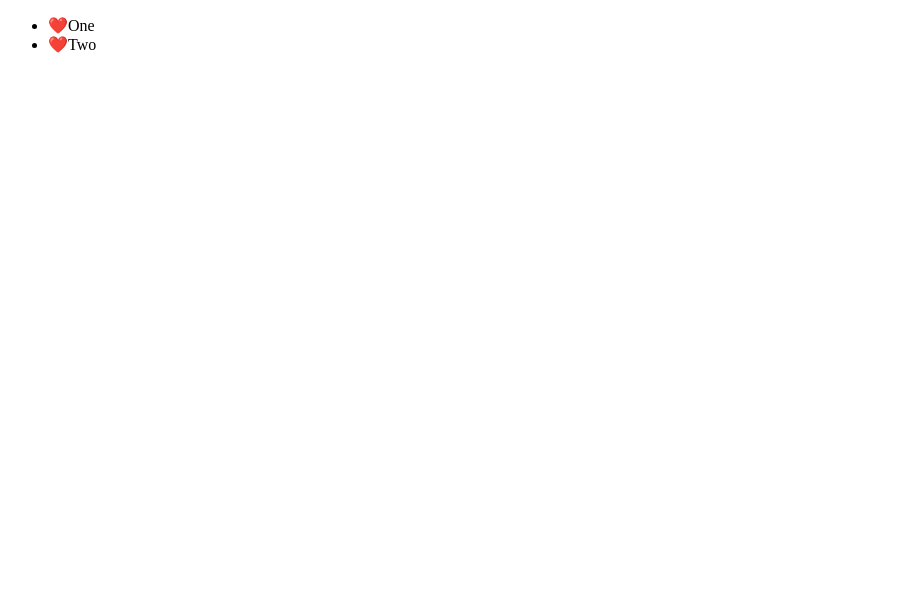
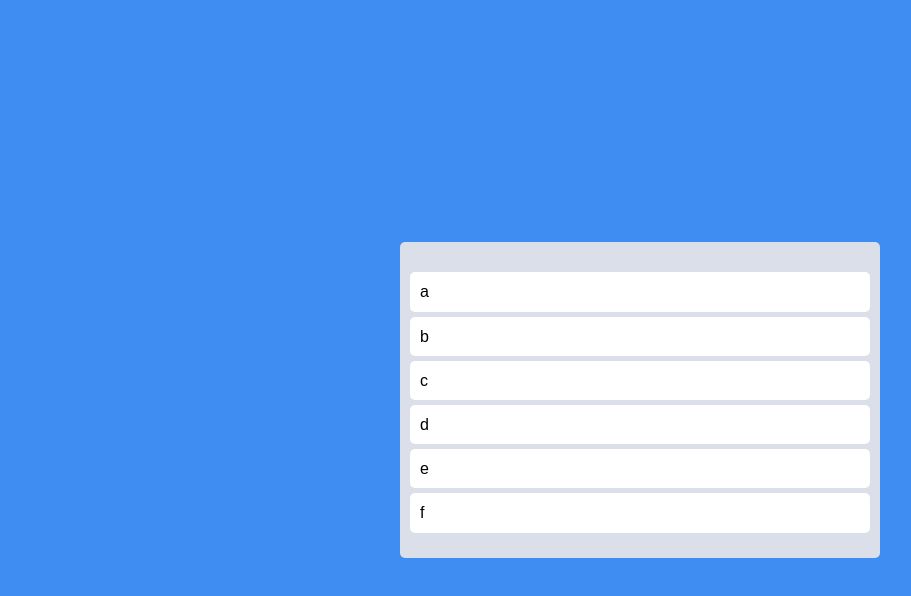
Before and after one commit to caminobelllo/LikeLionFE-reactstudy, a React (Create React App) app: page / in a window 1280 px wide. Shown: the top 596 px of the page, without its empty margins (0-911 px from the left). Built offline with nearby package versions, Linux system fonts and the light colour scheme.

Commit message:
course 7.4

```diff
--- a/src/App.tsx
+++ b/src/App.tsx
@@ -1,33 +1,67 @@
 import { DragDropContext, Draggable, Droppable } from "react-beautiful-dnd";
+import styled from "styled-components";
+
+const Wrapper = styled.div`
+  display: flex;
+  max-width: 480px;
+  width: 100%;
+  margin: 0 auto;
+  justify-content: center;
+  align-items: center;
+  height: 100vh;
+`;
+
+const Boards = styled.div`
+  display: grid;
+  width: 100%;
+  grid-template-columns: repeat(1, 1fr);
+`;
+
+const Board = styled.div`
+  padding: 20px 10px;
+  padding-top: 30px;
+  background-color: ${(props) => props.theme.boardColor};
+  border-radius: 5px;
+  min-height: 200px;
+`;
+
+const Card = styled.div`
+  border-radius: 5px;
+  margin-bottom: 5px;
+  padding: 10px 10px;
+  background-color: ${(props) => props.theme.cardColor};
+`;
+
+const toDos = ["a", "b", "c", "d", "e", "f"];
 
 function App() {
   const onDragEnd = () => {};
   return (
     <DragDropContext onDragEnd={onDragEnd}>
-      <div>
+      <Wrapper>
+        <Boards>
           <Droppable droppableId="one">
             {(magic) => (
-            <ul ref={magic.innerRef} {...magic.droppableProps}>
-              <Draggable draggableId="first" index={0}>
+              <Board ref={magic.innerRef} {...magic.droppableProps}>
+                {toDos.map((toDo, index) => (
+                  <Draggable draggableId={toDo} index={index}>
                     {(magic) => (
-                  <li ref={magic.innerRef} {...magic.draggableProps}>
-                    <span {...magic.dragHandleProps}>❤️</span>
-                    One
-                  </li>
+                      <Card
+                        ref={magic.innerRef}
+                        {...magic.dragHandleProps}
+                        {...magic.draggableProps}
+                      >
+                        {toDo}
+                      </Card>
                     )}
                   </Draggable>
-              <Draggable draggableId="second" index={1}>
-                {(magic) => (
-                  <li ref={magic.innerRef} {...magic.draggableProps}>
-                    <span {...magic.dragHandleProps}>❤️</span>
-                    Two
-                  </li>
-                )}
-              </Draggable>
-            </ul>
+                ))}
+                {magic.placeholder}
+              </Board>
             )}
           </Droppable>
-      </div>
+        </Boards>
+      </Wrapper>
     </DragDropContext>
   );
 }
--- a/src/index.tsx
+++ b/src/index.tsx
@@ -2,16 +2,87 @@
 import ReactDOM from "react-dom/client";
 import App from "./App";
 import { RecoilRoot } from "recoil";
-import { ThemeProvider } from "styled-components";
+import { createGlobalStyle, ThemeProvider } from "styled-components";
 import { darkTheme } from "./theme";
+
+const GlobalStyle = createGlobalStyle`
+/* set font */
+@import url('https://fonts.googleapis.com/css2?family=Source+Sans+3:wght@300;400&display=swap');
+
+/* reset styles */
+html, body, div, span, applet, object, iframe,
+h1, h2, h3, h4, h5, h6, p, blockquote, pre,
+a, abbr, acronym, address, big, cite, code,
+del, dfn, em, img, ins, kbd, q, s, samp,
+small, strike, strong, sub, sup, tt, var,
+b, u, i, center,
+dl, dt, dd, menu, ol, ul, li,
+fieldset, form, label, legend,
+table, caption, tbody, tfoot, thead, tr, th, td,
+article, aside, canvas, details, embed,
+figure, figcaption, footer, header, hgroup,
+main, menu, nav, output, ruby, section, summary,
+time, mark, audio, video {
+  margin: 0;
+  padding: 0;
+  border: 0;
+  font-size: 100%;
+  font: inherit;
+  vertical-align: baseline;
+}
+/* HTML5 display-role reset for older browsers */
+article, aside, details, figcaption, figure,
+footer, header, hgroup, main, menu, nav, section {
+  display: block;
+}
+/* HTML5 hidden-attribute fix for newer browsers */
+*[hidden] {
+    display: none;
+}
+body {
+  line-height: 1;
+}
+menu, ol, ul {
+  list-style: none;
+}
+blockquote, q {
+  quotes: none;
+}
+blockquote:before, blockquote:after,
+q:before, q:after {
+  content: '';
+  content: none;
+}
+table {
+  border-collapse: collapse;
+  border-spacing: 0;
+}
+*{
+  box-sizing: border-box;
+}
+body {
+  font-weight: 300;
+  font-family: 'Source Sans Pro', sans-serif;
+  background-color: ${(props) => props.theme.bgColor};
+  color: black;
+  line-height: 1.2;
+}
+a {
+  text-decoration: none;
+  color: inherit;
+}
+`;
 
 const root = ReactDOM.createRoot(
   document.getElementById("root") as HTMLElement
 );
 root.render(
-  <RecoilRoot>
-    <ThemeProvider theme={darkTheme}>
-      <App />
-    </ThemeProvider>
-  </RecoilRoot>
+  <React.StrictMode>
+    <RecoilRoot>
+      <ThemeProvider theme={darkTheme}>
+        <GlobalStyle />
+        <App />
+      </ThemeProvider>
+    </RecoilRoot>
+  </React.StrictMode>
 );
--- a/src/styled.d.ts
+++ b/src/styled.d.ts
@@ -2,9 +2,8 @@
 
 declare module "styled-components" {
   export interface DefaultTheme {
-    textColor: string;
     bgColor: string;
-    accentColor: string;
-    cardBgColor: string;
+    cardColor: string;
+    boardColor: string;
   }
 }
--- a/src/theme.ts
+++ b/src/theme.ts
@@ -1,15 +1,7 @@
 import { DefaultTheme } from "styled-components";
 
 export const darkTheme: DefaultTheme = {
-  bgColor: "#2f3640",
-  textColor: "white",
-  accentColor: "#9c88ff",
-  cardBgColor: "transparent",
+  bgColor: "#3f8cf2",
+  cardColor: "white",
+  boardColor: "#dadfe9",
 };
-
-export const lightTheme: DefaultTheme = {
-  bgColor: "whitesmoke",
-  textColor: "black",
-  accentColor: "#9c88ff",
-  cardBgColor: "white",
-};
```
Lines whose indentation alone changed are shown as unchanged.
